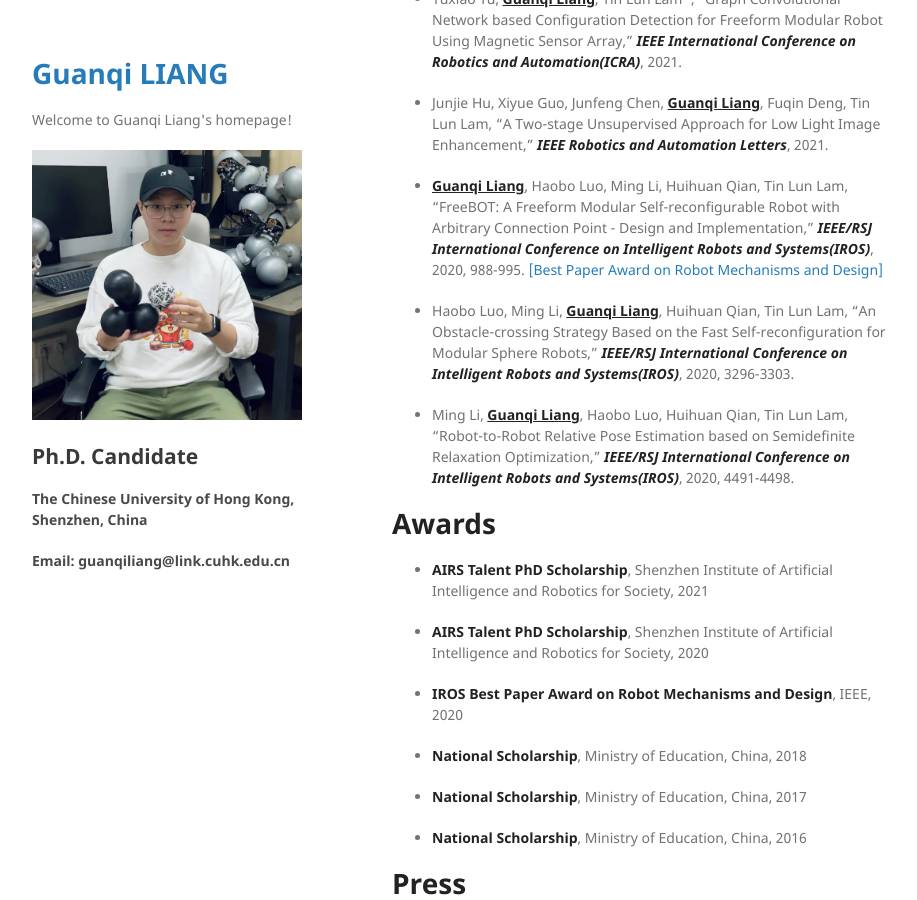
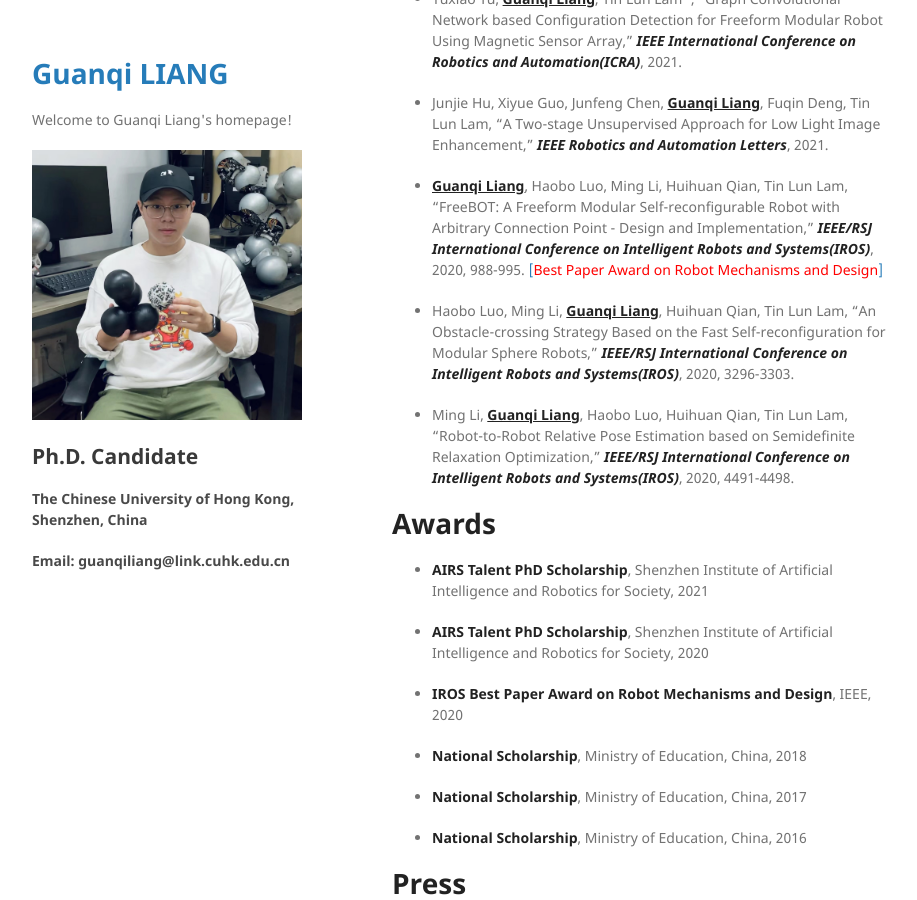
Before and after one commit to guanqiliang/guanqiliang.github.com, a Jekyll site: the page built from index.md, in a window 1280 px wide and 900 px high, scrolled down 1463 px. Shown: the whole window, without its empty margins (178-1095 px from the left). Built offline with Jekyll 4.4.1, drawn with Linux system fonts in a browser that asks for light colours; our own code applies the rules of GitHub Pages for plain Markdown files.

Commit message:
Update index.md

```diff
--- a/index.md
+++ b/index.md
@@ -47,7 +47,7 @@ Hello, I am a 5th year Ph.D candidate, supervised by [Prof. Tin Lun LAM](https:/
 
 * Junjie Hu, Xiyue Guo, Junfeng Chen, <strong><u>Guanqi Liang</u></strong>, Fuqin Deng, Tin Lun Lam, "A Two-stage Unsupervised Approach for Low Light Image Enhancement," <strong><i>IEEE Robotics and Automation Letters</i></strong>, 2021.
 
-* <strong><u>Guanqi Liang</u></strong>, Haobo Luo, Ming Li, Huihuan Qian, Tin Lun Lam, "FreeBOT: A Freeform Modular Self-reconfigurable Robot with Arbitrary Connection Point - Design and Implementation," <strong><i>IEEE/RSJ International Conference on Intelligent Robots and Systems(IROS)</i></strong>, 2020, 988-995. [[Best Paper Award on Robot Mechanisms and Design]](https://www.ieee-ras.org/about-ras/latest-news/1767-iros-2020-award-recipients-honored)
+* <strong><u>Guanqi Liang</u></strong>, Haobo Luo, Ming Li, Huihuan Qian, Tin Lun Lam, "FreeBOT: A Freeform Modular Self-reconfigurable Robot with Arbitrary Connection Point - Design and Implementation," <strong><i>IEEE/RSJ International Conference on Intelligent Robots and Systems(IROS)</i></strong>, 2020, 988-995. [[<font color="#FF0000">Best Paper Award on Robot Mechanisms and Design</font>]](https://www.ieee-ras.org/about-ras/latest-news/1767-iros-2020-award-recipients-honored)
 
 * Haobo Luo, Ming Li, <strong><u>Guanqi Liang</u></strong>, Huihuan Qian, Tin Lun Lam, "An Obstacle-crossing Strategy Based on the Fast Self-reconfiguration for Modular Sphere Robots," <strong><i>IEEE/RSJ International Conference on Intelligent Robots and Systems(IROS)</i></strong>, 2020, 3296-3303.
 
```
